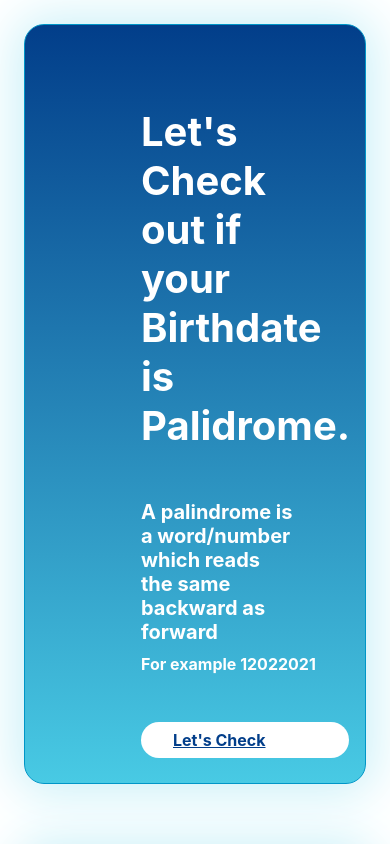
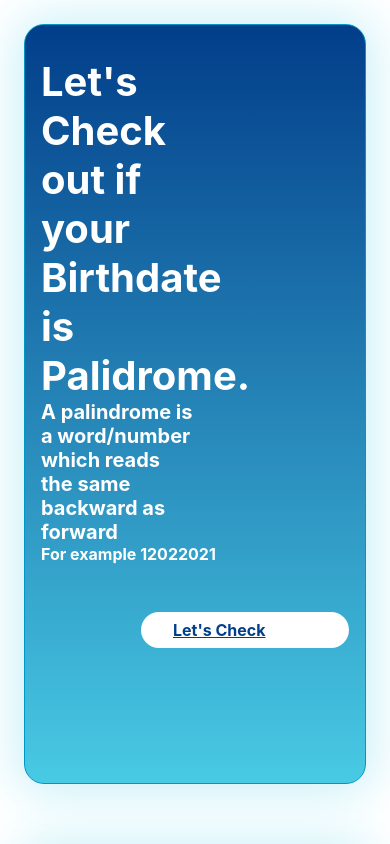
Before and after one commit to prathmeshjagtap/birthdaypalindrome, a React (Create React App) app: page / in a window 390 px wide. Shown: the top 844 px of the page. Built offline with nearby package versions, Linux system fonts and the light colour scheme.

Commit message:
Update App.css

```diff
--- a/src/App.css
+++ b/src/App.css
@@ -123,4 +123,17 @@ h2 {
   .datepickerImage {
     display: none;
   }
+  .banner h1 {
+    padding: 0;
+    margin: 0;
+  }
+  .banner h3 {
+    padding: 0;
+    margin: 0;
+  }
+
+  .banner h4 {
+    padding: 0;
+    margin: 0;
+  }
 }
```
